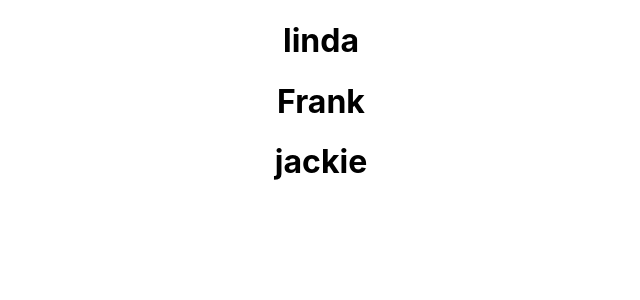
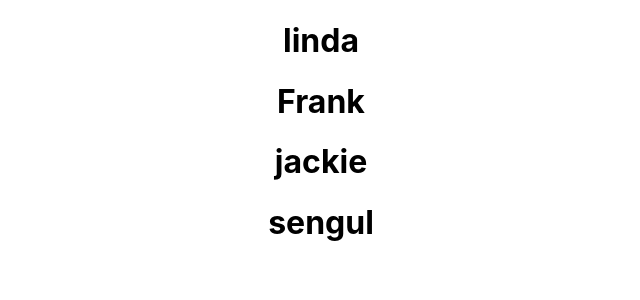
Before and after one commit to ozgekacar1024/my-react, a React (Create React App) app: page / in a window 1280 px wide. Shown: the top 300 px of the page, without its empty margins (319-959 px from the left). Built offline with nearby package versions, Linux system fonts and the light colour scheme.

Commit message:
monsters rolodex keys for mappin

```diff
--- a/src/App.js
+++ b/src/App.js
@@ -6,24 +6,32 @@ class App extends Component {
   constructor(){
     super();
     this.state = {
-      monster1: {
-        name: 'linda'
+      monsters: [
+      {
+        name: 'linda',
       },
-      monster2: {
-        name: 'Frank'
+      {
+        name: 'Frank',
       },
-      monster3: {
-        name: 'jackie'
+      {
+        name: 'jackie',
       },
+      {
+       name: 'sengul',
+    },
+    ],
     };
   }
   render(){
   return (
     <div className="App">
-      <h1>{this.state.monster1.name}</h1>
-      <h1>{this.state.monster2.name}</h1>
-      <h1>{this.state.monster3.name}</h1>
-
+      {this.state.monsters.map((monster) => {
+      return (
+      <div key={monster.id}>
+        <h1>{monster.name}</h1>
+        </div>
+      );
+      })}
     </div>
   );
 }}
```
